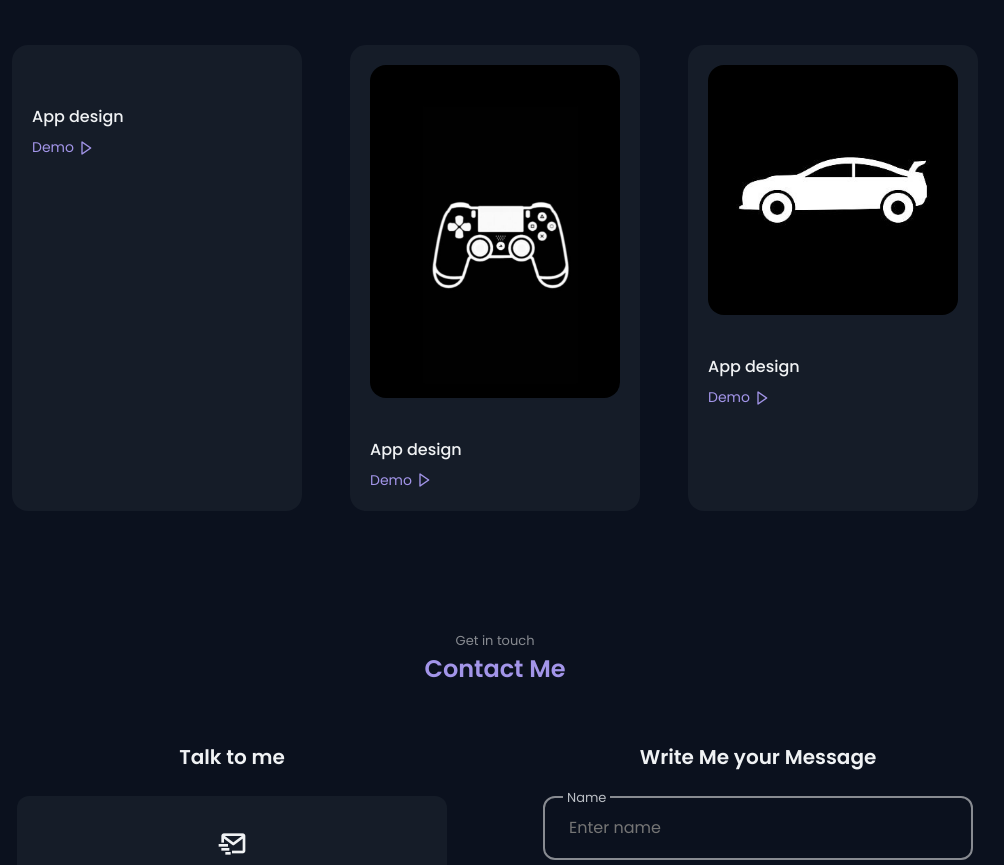
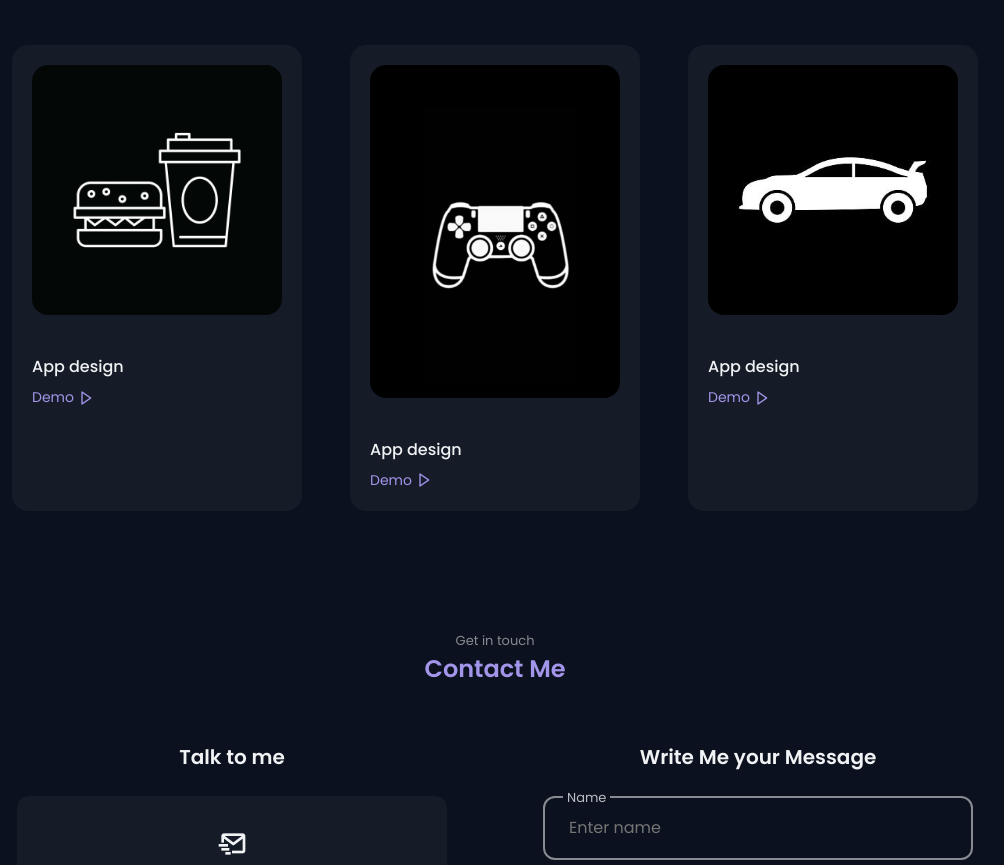
Before and after one commit to pritp06/portfolio_web, a plain HTML site: page portfolio/index.html in a window 1280 px wide. Shown: the part 3194-4059 px from the top of the page, without its empty margins (145-1149 px from the left). Drawn offline with nearby package versions, Linux system fonts and the light colour scheme.

Commit message:
Update index.html

```diff
--- a/portfolio/index.html
+++ b/portfolio/index.html
@@ -477,7 +477,7 @@
                 </div>
 
                 <div class="work__card mix movil">
-                    <img src="assets/img/portfolio/assets/img/Fast Food Design Vector Design Images, Vector Fast Food Icon, Food Icons, Fast Icons, Fast Food PNG Image For Free Download.jpg" alt="" class="work__img">
+                    <img src="assets/img/food.jpg" alt="" class="work__img">
 
                     <h3 class="work__title">App design </h3>
 
```
